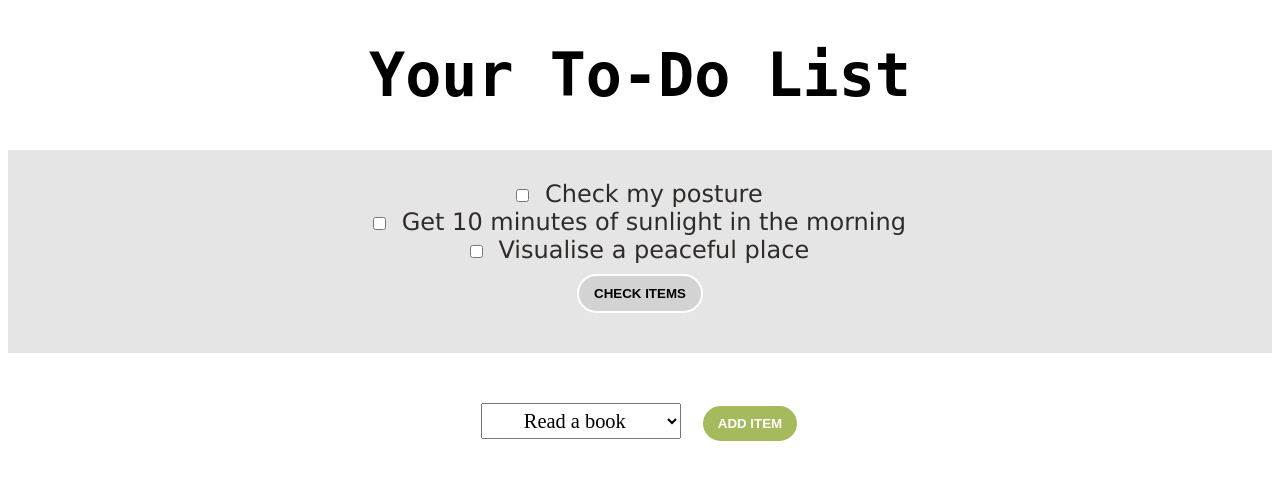
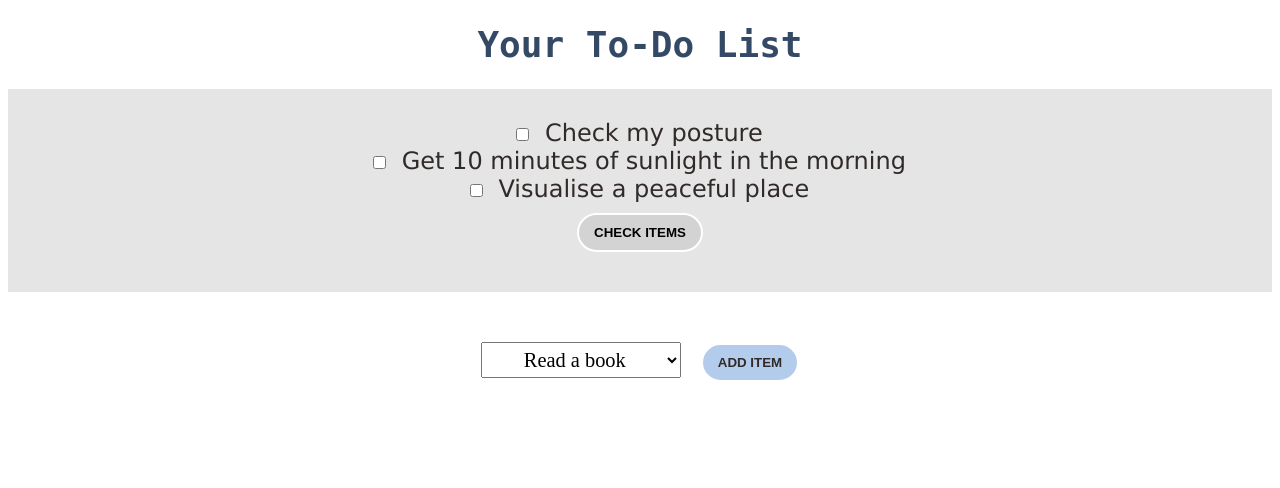
Before and after one commit to kgong6/level3-todolist-prototype-1, a Flask app: page / in a window 1280 px wide. Shown: the top 488 px of the page. Run offline with Flask 3, Linux system fonts and the light colour scheme; data comes from the database, SQL or seed files in the repository.

Commit message:
Different css styling to fit designs

```diff
--- a/static/css/style.css
+++ b/static/css/style.css
@@ -7,7 +7,8 @@ body {
 
 h1{
   font-family: monospace, sans-serif;
-  font-size: 2.5em;
+  font-size: 1.5em;
+  color: #334965;
 }
 
 img {
@@ -27,8 +28,8 @@ label {
 }
 
 #add_btn {
-  background-color : #A5BA5C;
-  color: white;
+  background-color : #B4CCEC;
+  color: #302b29;
   font-weight: bold;
   border-radius: 20px;
   border:2px solid white;
@@ -61,6 +62,6 @@ select{
 }
 
 #add_btn:hover {
-  background-color: #517718;
-
+  background-color: #334965;
+  color:white;
 }
--- a/static/js/main.js
+++ b/static/js/main.js
@@ -16,7 +16,7 @@ function check_me(input_id){
 
   btn.value = "REMOVE ITEMS";
   btn.style.color = "#FFFFFF";
-  btn.style.backgroundColor = "#FE7575";
+  btn.style.backgroundColor = "#A5BA5C";
   btn.style.cursor = "pointer";
 
 
```
